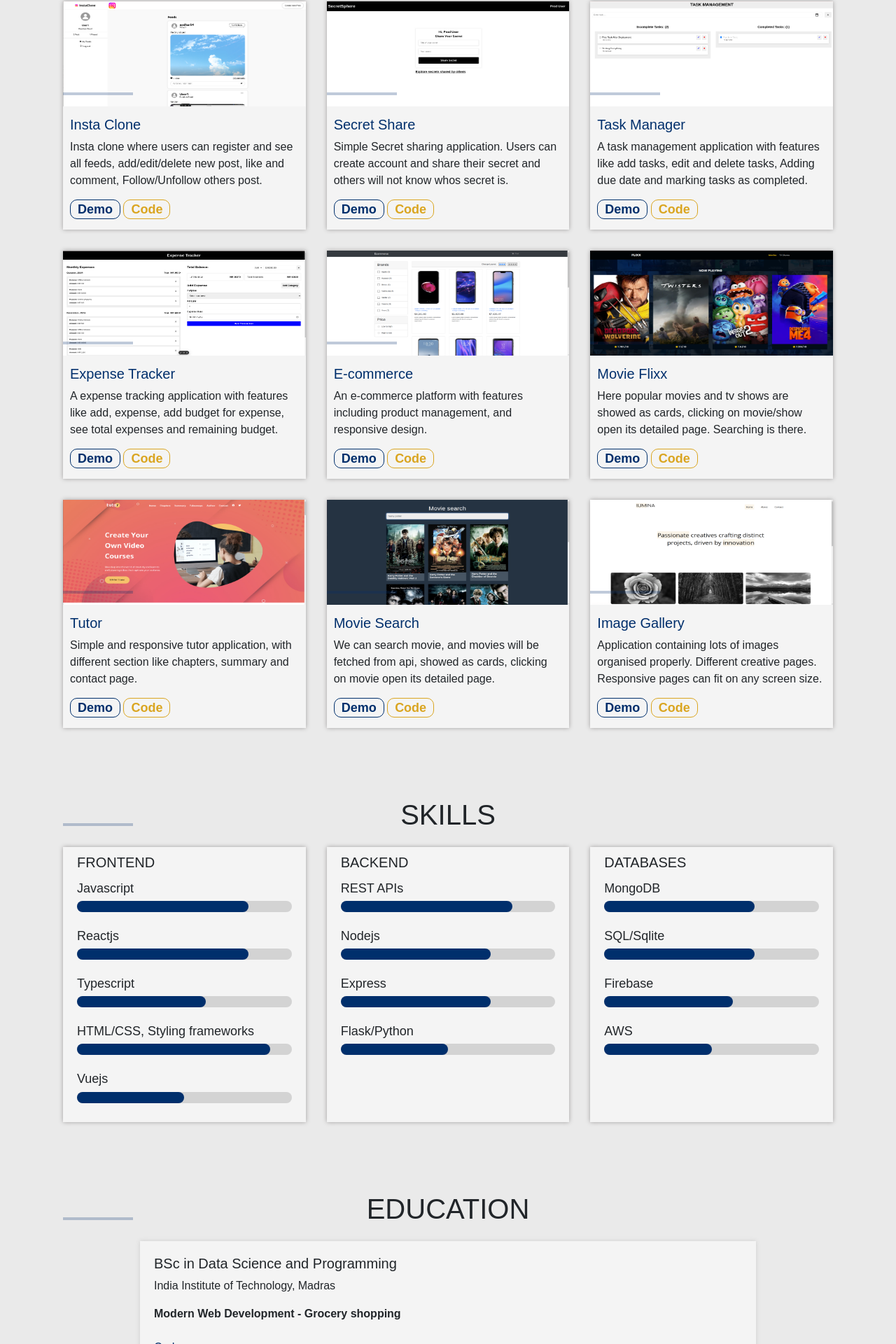
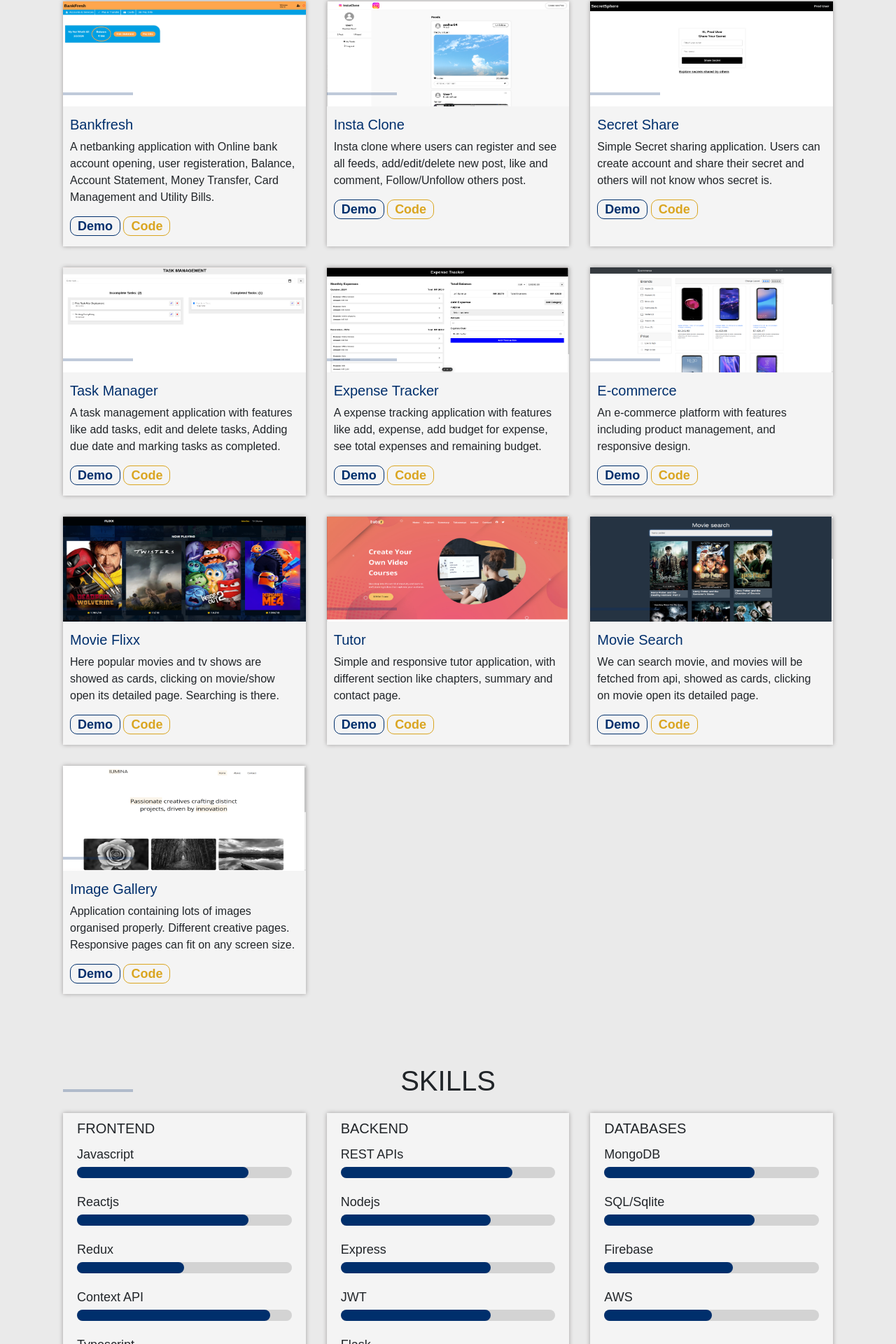
Before and after one commit to rekha0suthar/rekha-portfolio, a React (Create React App) app: page / in a window 1280 px wide. Shown: the part 1500-3420 px from the top of the page at 70% size. Built offline with nearby package versions, Linux system fonts and the light colour scheme; the HTML template or start-up script is replaced by a standard one.

Commit message:
new project added

```diff
--- a/src/components/Projects.js
+++ b/src/components/Projects.js
@@ -8,8 +8,17 @@ import imageGallery from '../assets/image-gallery.png';
 import expense from '../assets/expense.png';
 import secret from '../assets/social.png';
 import insta from '../assets/insta.png';
+import bankfresh from '../assets/bankfresh.png';
 
 const projects = [
+  {
+    projectName: 'Bankfresh',
+    projectImage: bankfresh,
+    projectRepoLink: 'https://github.com/rekha0suthar/bankfresh',
+    projectDemoLink: 'https://bankfresh-netbanking.vercel.app/',
+    projectSummary:
+      'A netbanking application with Online bank account opening, user registeration, Balance, Account Statement, Money Transfer, Card Management and Utility Bills.',
+  },
   {
     projectName: 'Insta Clone',
     projectImage: insta,
--- a/src/components/Skills.js
+++ b/src/components/Skills.js
@@ -10,6 +10,14 @@ const skills = [
       {
         skill: 'Reactjs',
         level: 8,
+      },
+      {
+        skill: 'Redux',
+        level: 5,
+      },
+      {
+        skill: 'Context API',
+        level: 9,
       },
 
       {
@@ -41,7 +49,15 @@ const skills = [
         level: 7,
       },
       {
-        skill: 'Flask/Python',
+        skill: 'JWT',
+        level: 7,
+      },
+      {
+        skill: 'Flask',
+        level: 5,
+      },
+      {
+        skill: 'Python',
         level: 5,
       },
     ],
```
Also changed, not shown: src/assets/bankfresh.png (added).
